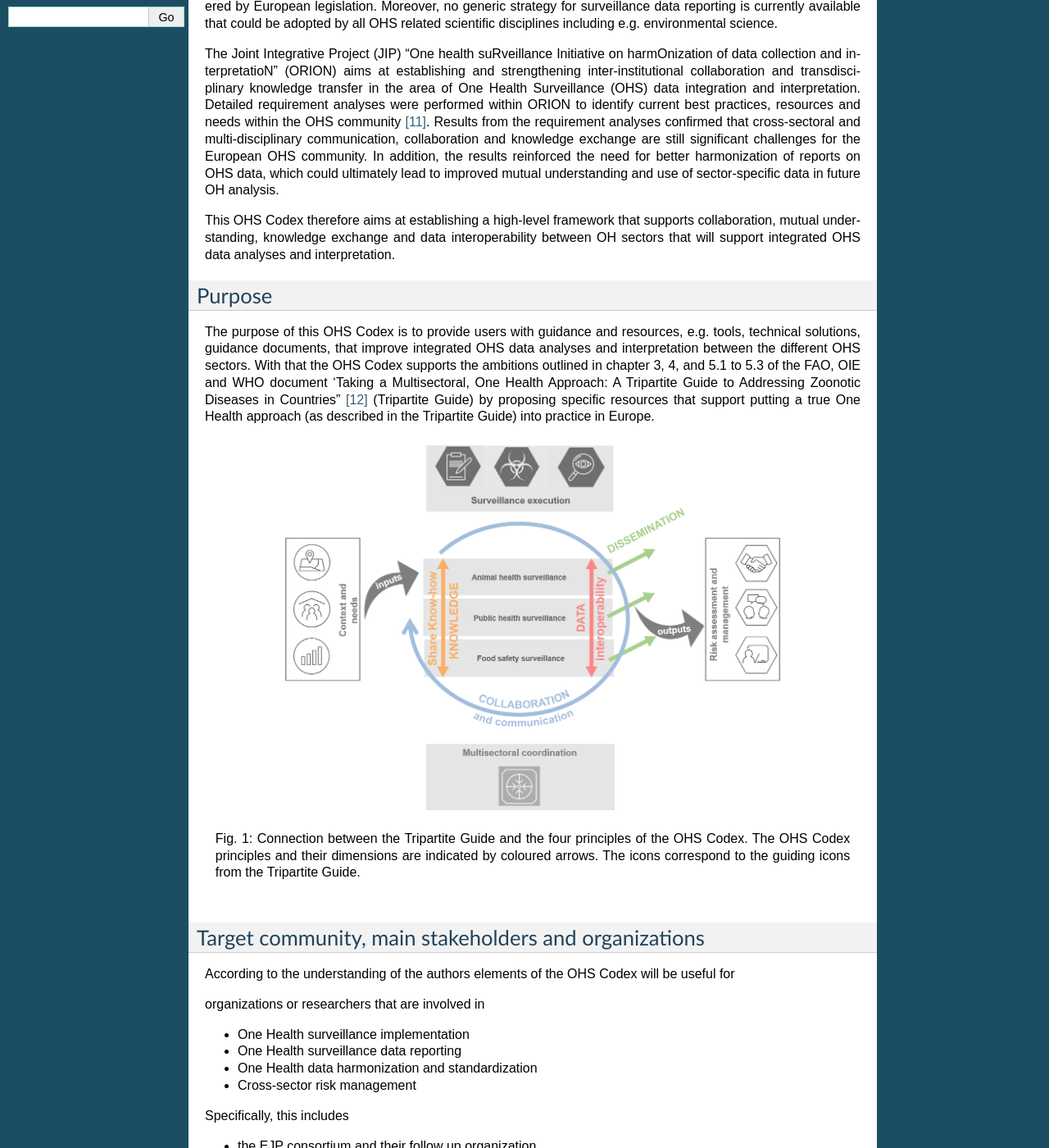
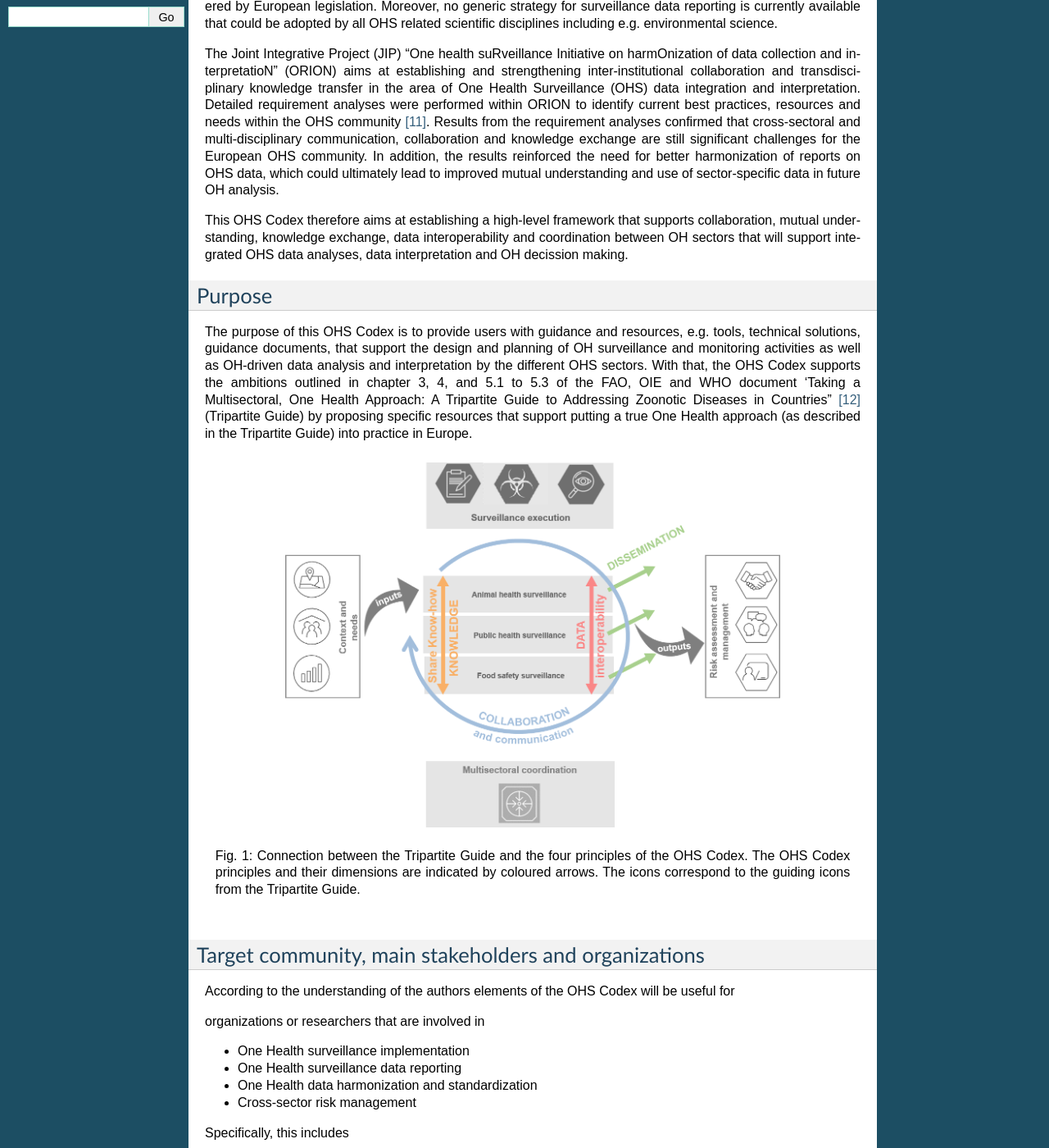
Before and after one commit to EJP-ORION/OH-Surveillance-Codex, a Sphinx documentation site: the page built from docs/1-introduction.rst, in a window 1280 px wide and 1400 px high, scrolled down 484 px. Shown: the whole window at 82% size. Built offline with Sphinx 7.4.7, drawn with Linux system fonts in a browser that asks for light colours; some of the changed text lies outside the part shown.

Commit message:
Update 1-introduction.rst

```diff
--- a/docs/1-introduction.rst
+++ b/docs/1-introduction.rst
@@ -55,17 +55,18 @@ reports on OHS data, which could ultimately lead to improved mutual
 understanding and use of sector-specific data in future OH analysis.
 
 This OHS Codex therefore aims at establishing a high-level framework
-that supports collaboration, mutual understanding, knowledge exchange
-and data interoperability between OH sectors that will support
-integrated OHS data analyses and interpretation.
+that supports collaboration, mutual understanding, knowledge exchange,
+data interoperability and coordination between OH sectors that will support
+integrated OHS data analyses, data interpretation and OH decission making.
 
 Purpose
 -------
 
 The purpose of this OHS Codex is to provide users with guidance and
 resources, e.g. tools, technical solutions, guidance documents, that
-improve integrated OHS data analyses and interpretation between the
-different OHS sectors. With that the OHS Codex supports the ambitions
+support the design and planning of OH surveillance and monitoring activities
+as well as OH-driven data analysis and interpretation by the
+different OHS sectors. With that, the OHS Codex supports the ambitions
 outlined in chapter 3, 4, and 5.1 to 5.3 of the FAO, OIE and WHO
 document ‘Taking a Multisectoral, One Health Approach: A Tripartite
 Guide to Addressing Zoonotic Diseases in Countries” [12]_ (Tripartite
```
Also changed, not shown: other parts of docs/1-introduction.rst (+1 -1 lines).
